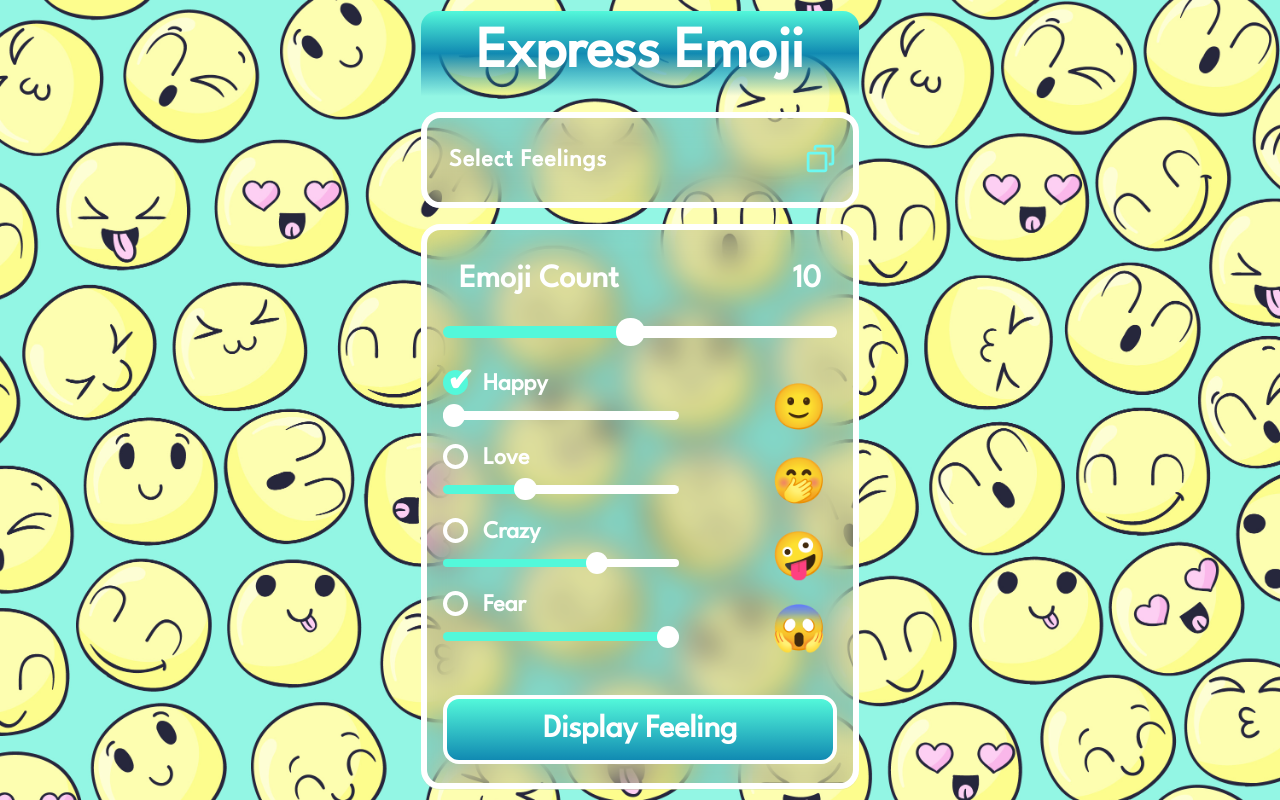
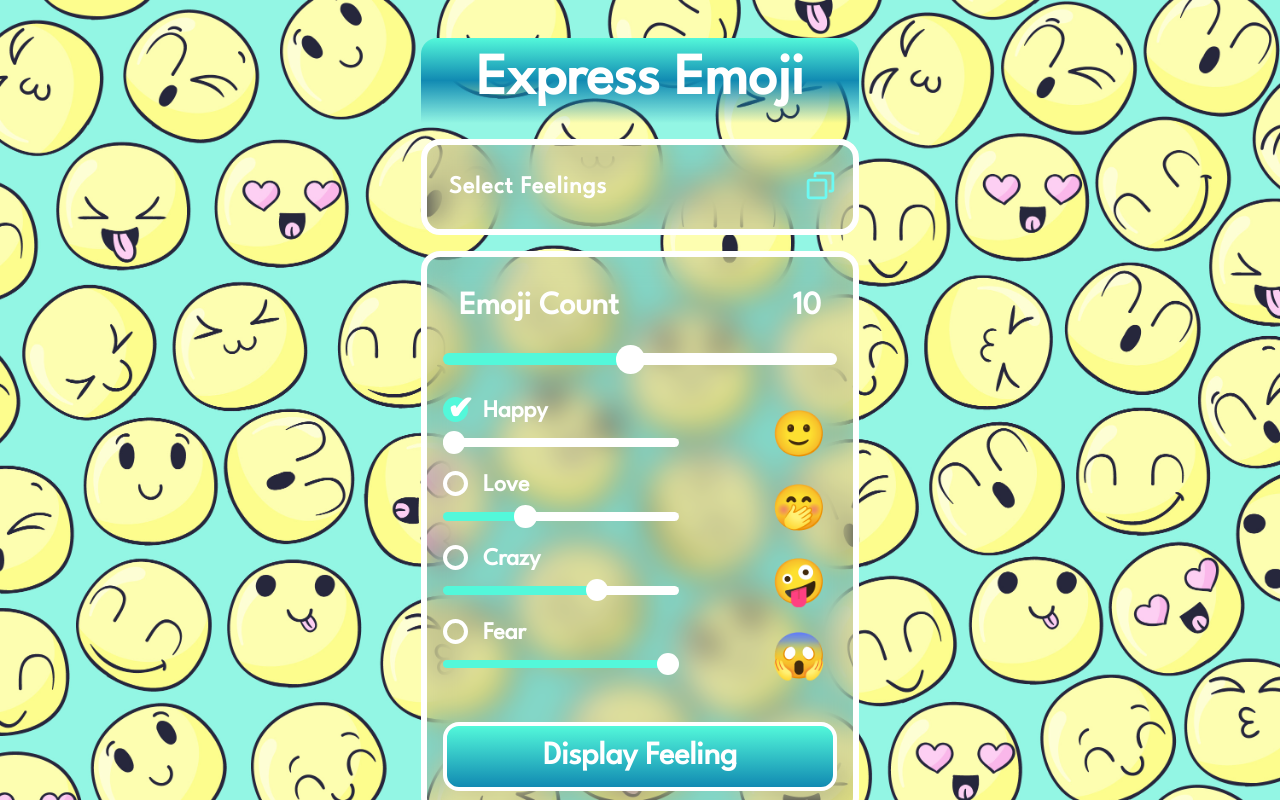
Before and after one commit to Akshat-kush007/Express-Emoji, a plain HTML site: page index.html in a window 1280 px wide. Drawn offline with Linux system fonts and the light colour scheme.

Commit message:
change ui

```diff
--- a/styles.css
+++ b/styles.css
@@ -21,27 +21,28 @@ body {
     width: 100vw;
     background: url(assets/background1.jpg);
     background-size: cover;
-
+    /* text-align: center; */
 }
 
 .wrapper {
     height: 100%;
+    overflow-y: scroll;
     width: 100%;
-    overflow-y: scroll;
     display: flex;
     justify-content: center;
     align-items: center;
+
 }
 
 .container {
     width: 90%;
-    /* height: 90%;
-    max-width: min-content; */
+    height: 90%;
+
     max-width: 450px;
     padding: 6px;
-    margin-top: 1rem;
+
     margin-bottom: 1rem;
-    /* overflow: auto; */
+
 }
 
 .title {
@@ -115,6 +116,7 @@ body {
     border-radius: 1.2rem;
     background: #2c2c2c25;
     backdrop-filter: blur(15px);
+    /* padding-bottom: 1rem; */
 }
 
 .countContainer {
```
Also changed, not shown: assets/main200.gif (added), 1 other file.
